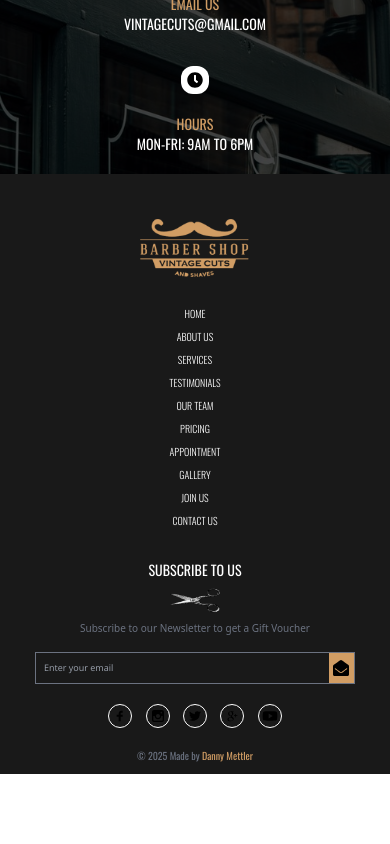
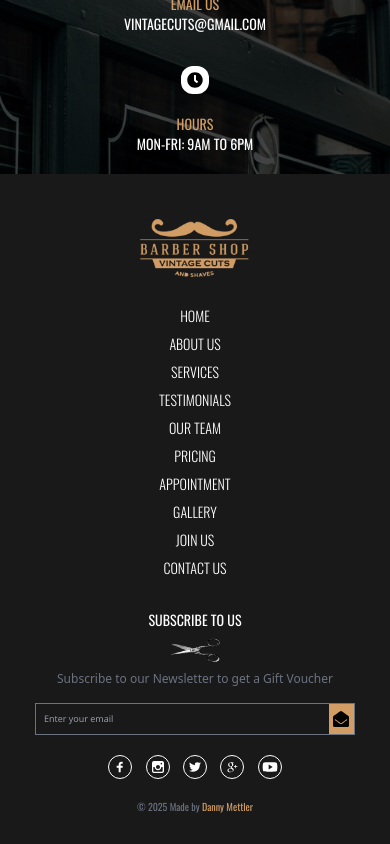
Before and after one commit to Danieljamespm/barber-shop-react, a React (Vite) app: page / in a window 390 px wide. Shown: the part 7898-8742 px from the top of the page. Before the commit the page ends 8672 px from the top, so only its background shows below. Built offline with nearby package versions, Linux system fonts and the light colour scheme.

Commit message:
change list style font size for mobile and change icon color.

```diff
--- a/src/Components/Footer.jsx
+++ b/src/Components/Footer.jsx
@@ -5,10 +5,10 @@ import { TiSocialFacebook, TiSocialInstagram, TiSocialTwitter, TiSocialYoutube,
 
 const Footer = () => {
   return (
-    <div className='w-full h-[600px] bg-[#191919]'>
+    <div className='w-full h-[670px] bg-[#191919]'>
         <img src={Logo} alt='barbershop logo' className='w-32 mx-auto pt-10' />
         <div className='sm:flex justify-center'>
-            <ul className='text-white font-oswald text-[10px] font-light text-center pt-5 sm:flex sm:justify-around sm:w-[700px]'>
+            <ul className='text-white font-oswald text-sm font-light text-center pt-5 sm:flex sm:justify-around sm:w-[700px]'>
                 <li className='pb-2 hover:text-[#d19d64] hover:duration-500 hover:underline'><a href='#'>HOME</a></li>
                 <li className='pb-2 hover:text-[#d19d64] hover:duration-500 hover:underline'><a href='#aboutus'>ABOUT US</a></li>
                 <li className='pb-2 hover:text-[#d19d64] hover:duration-500 hover:underline'><a href='#services'>SERVICES</a></li>
@@ -24,26 +24,26 @@ const Footer = () => {
         <div className='pt-8'>
             <p className='text-center font-oswald text-white text-sm pb-2'>SUBSCRIBE TO US</p>
             <img className='w-[50px] mx-auto pb-2' src="./barber-scissors.png" alt="" />
-            <p className='text-center text-[10px] text-gray-500 pb-4'>Subscribe to our Newsletter to get a Gift Voucher</p>
+            <p className='text-center text-xs text-gray-500 pb-4'>Subscribe to our Newsletter to get a Gift Voucher</p>
             <div className='flex flex-row border border-gray-500 w-[320px] mx-auto '>
             <input type='email' placeholder='Enter your email' className='flex-grow bg-[#191919] text-[9px] py-2 indent-2 focus:outline-none caret-white font-Opensans' />
             <button className='bg-[#d19d64] w-[25px] pl-1 hover:bg-gray-500 hover:text-white'><FaEnvelopeOpen/></button>
             </div>
         </div>
         <div className='flex justify-evenly pt-5 w-[200px] mx-auto'>
-            <div className='w-6 h-6 bg-[#191919] border border-white rounded-xl flex justify-center items-center hover:bg-[#d19d64] cursor-pointer'>
+            <div className='w-6 h-6 bg-[#191919] border border-white rounded-xl flex justify-center items-center hover:bg-[#d19d64] cursor-pointer text-white'>
                 <TiSocialFacebook/>
             </div>
-            <div className='w-6 h-6 bg-[#191919] border border-white rounded-xl flex justify-center items-center hover:bg-[#d19d64] cursor-pointer'>
+            <div className='w-6 h-6 bg-[#191919] border border-white rounded-xl flex justify-center items-center hover:bg-[#d19d64] cursor-pointer text-white'>
                 <TiSocialInstagram/>
             </div>
-            <div className='w-6 h-6 bg-[#191919] border border-white rounded-xl flex justify-center items-center hover:bg-[#d19d64] cursor-pointer'>
+            <div className='w-6 h-6 bg-[#191919] border border-white rounded-xl flex justify-center items-center hover:bg-[#d19d64] cursor-pointer text-white'>
                 <TiSocialTwitter/>
             </div>
-            <div className='w-6 h-6 bg-[#191919] border border-white rounded-xl flex justify-center items-center hover:bg-[#d19d64] cursor-pointer'>
+            <div className='w-6 h-6 bg-[#191919] border border-white rounded-xl flex justify-center items-center hover:bg-[#d19d64] cursor-pointer text-white'>
                 <TiSocialGooglePlus/>
             </div>
-            <div className='w-6 h-6 bg-[#191919] border border-white rounded-xl flex justify-center items-center hover:bg-[#d19d64] cursor-pointer'>
+            <div className='w-6 h-6 bg-[#191919] border border-white rounded-xl flex justify-center items-center hover:bg-[#d19d64] cursor-pointer text-white'>
                 <TiSocialYoutube/>
             </div>
         </div>
```
